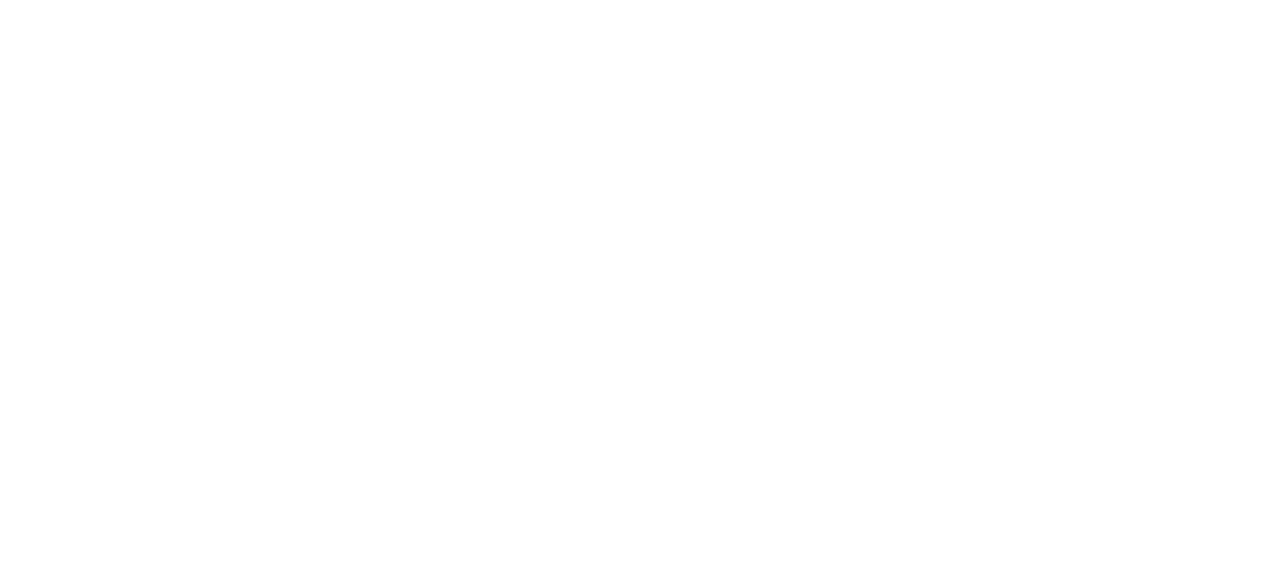
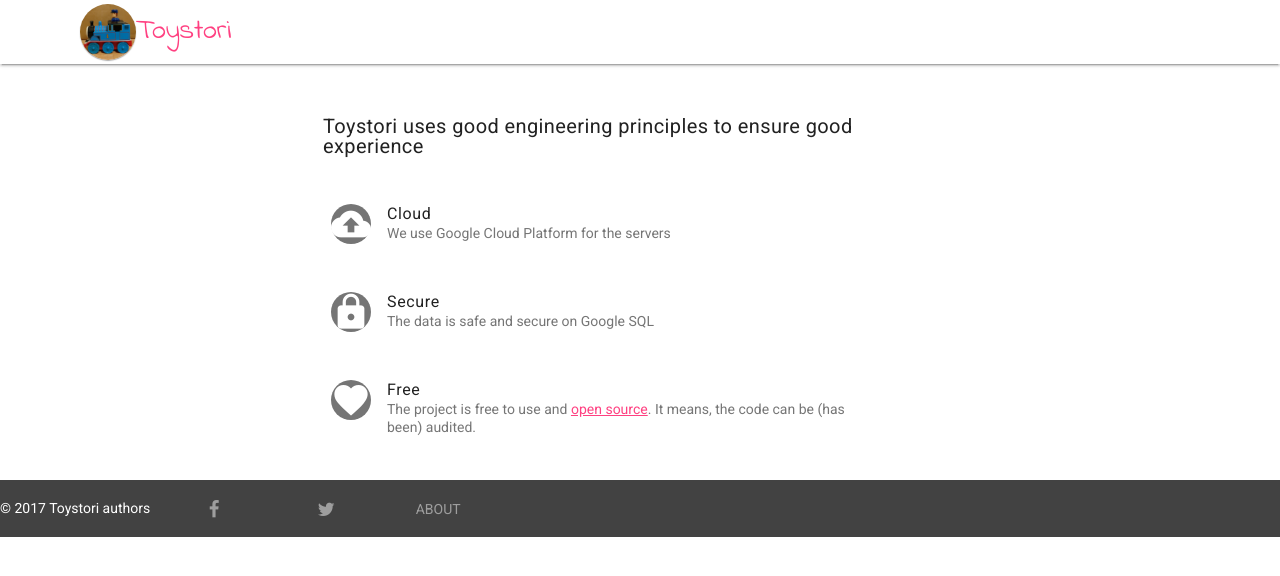
Before and after one commit to gliglip/v2, a Django app: page /about/about/ in a window 1280 px wide. Before the commit the part shown is empty. Shown: the top 576 px of the page. Run offline with Django 3.2, Linux system fonts and the light colour scheme; some libraries are stand-ins or nearby versions.

Commit message:
About page (#9)
* Add content to about page
* Make navbar look a bit better
* Make icon a link as well

```diff
--- a/about/templates/about/about.html
+++ b/about/templates/about/about.html
@@ -0,0 +1,49 @@
+{% extends 'base.html' %}
+
+{% block extrastyle %}
+  <style>
+    #about {
+      max-width: 650px;
+    }
+  </style>
+{% endblock %}
+
+{% block content %}
+  <div id="about" class="mdl-grid">
+    <div class="mdl-grid">&nbsp;</div>
+    <h5 class="mdl-grid">
+      Toystori uses good engineering principles to ensure good
+      experience
+    </h5>
+    <ul class="mdl-list">
+      <li class="mdl-list__item mdl-list__item--three-line">
+        <span class="mdl-list__item-primary-content">
+          <i class="material-icons mdl-list__item-avatar">backup</i>
+          <span>Cloud</span>
+          <span class="mdl-list__item-text-body">
+            We use Google Cloud Platform for the servers
+          </span>
+        </span>
+      </li>
+      <li class="mdl-list__item mdl-list__item--three-line">
+        <span class="mdl-list__item-primary-content">
+          <i class="material-icons mdl-list__item-avatar">https</i>
+          <span>Secure</span>
+          <span class="mdl-list__item-text-body">
+            The data is safe and secure on Google SQL
+          </span>
+        </span>
+      </li>
+      <li class="mdl-list__item mdl-list__item--three-line">
+        <span class="mdl-list__item-primary-content">
+          <i class="material-icons mdl-list__item-avatar">favorite</i>
+          <span>Free</span>
+          <span class="mdl-list__item-text-body">
+            The project is free to use and <a href="https://github.com/toystori/v2">open source</a>. It means,
+            the code can be (has been) audited.
+          </span>
+        </span>
+      </li>
+    </ul>
+  </div>
+{% endblock %}
--- a/static/css/common.css
+++ b/static/css/common.css
@@ -17,10 +17,6 @@
   color: rgb(118, 119, 119);
 }
 
-header .mdl-layout-icon {
-  height: 56px;
-}
-
 .ts-layout--cursive {
   font-family: 'Indie Flower', cursive;
   font-size: 20px;
@@ -30,3 +26,8 @@
   font-family: 'Indie Flower', cursive;
   font-size: 36px
 }
+
+.ts-title-link {
+  font-family: 'Indie Flower', cursive;
+  font-size: 28px
+}
--- a/templates/includes/footer.html
+++ b/templates/includes/footer.html
@@ -1,3 +1,4 @@
+{% load static %}
 <footer class="ts-footer mdl-mini-footer">
   <div class="mdl-mini-footer__left-section">
     <div class="mdl-logo mdl-layout--large-screen-only">&copy; 2017 Toystori authors</div>
@@ -13,7 +14,7 @@
         </a>
       </li>
       <li>
-        <a class="mdl-button" href="#">About</a>
+        <a class="mdl-button" href="{% url 'about' %}">About</a>
       </li>
     </ul>
   </div>
--- a/templates/includes/navbar.html
+++ b/templates/includes/navbar.html
@@ -1,7 +1,11 @@
 {% load static %}
 <header class="mdl-layout__header">
   <div class="mdl-layout__header-row">
-    <img alt="logo" class="mdl-layout-icon" src="{% static 'images/logo.png' %}">
-    <span class="mdl-layout-title">Toystori</span>
+    <a href="/" style="text-decoration: none">
+      <img alt="logo" class="mdl-button--fab" src="{% static 'images/logo.png' %}">
+    </a>
+    <a href="/" style="text-decoration: none">
+      <span class="ts-title-link">Toystori</span>
+    </a>
   </div>
 </header>
```
